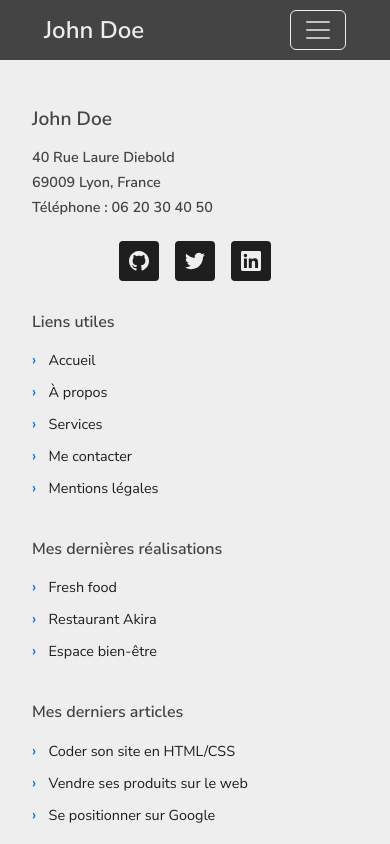
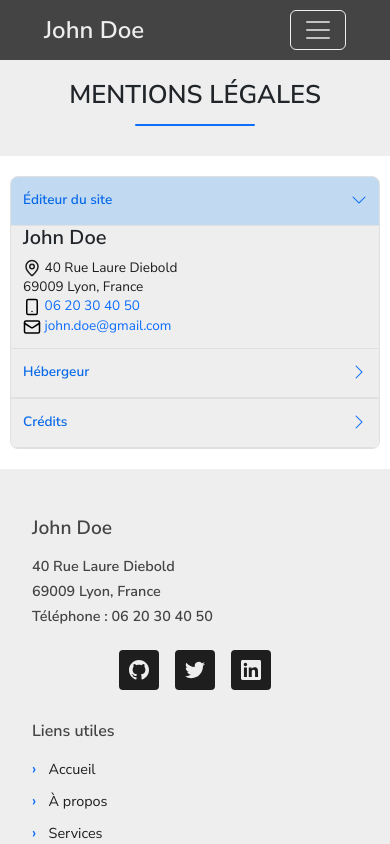
Before and after one commit to 7S-Coder/CV_optimise, a React (Vite) app: page /legal in a window 390 px wide. Shown: the top 844 px of the page. Built offline with nearby package versions, Linux system fonts and the light colour scheme; the HTML template or start-up script is replaced by a standard one.

Commit message:
add legals mentions

```diff
--- a/src/App.css
+++ b/src/App.css
@@ -1,5 +1,6 @@
 @import url('https://fonts.googleapis.com/css2?family=Nunito+Sans:wght@400;600&display=swap');
 @import 'bootstrap/dist/css/bootstrap.min.css';
+@import url('https://cdn.jsdelivr.net/npm/bootstrap-icons@1.11.0/font/bootstrap-icons.css');
 
 * {
   margin: 0;
--- a/src/App.jsx
+++ b/src/App.jsx
@@ -4,6 +4,7 @@ import Services from "./pages/Services";
 import Realisations from "./pages/Realisations";
 import Blog from "./pages/Blog";
 import Contact from "./pages/Contact";
+import Legal from "./pages/Legal";
 import { BrowserRouter as Router, Routes, Route } from "react-router";
 import Footer from './components/Footer';
 import Nav from './components/Nav';
@@ -18,6 +19,7 @@ function App() {
         <Route path="/realisations" element={<Realisations />} />
         <Route path="/blog" element={<Blog />} />
         <Route path="/contact" element={<Contact />} />
+        <Route path="/legal" element={<Legal />} />
       </Routes>
 
     <Footer />
--- a/src/components/Footer.jsx
+++ b/src/components/Footer.jsx
@@ -1,4 +1,5 @@
 import "../css/components/Footer.scss";
+import { Link } from "react-router";
 
 function Footer() {
     return (
@@ -37,7 +38,7 @@ function Footer() {
                         <li><a href="#about">À propos</a></li>
                         <li><a href="#services">Services</a></li>
                         <li><a href="#contact">Me contacter</a></li>
-                        <li><a href="#mentions">Mentions légales</a></li>
+                        <li><Link to="/legal">Mentions légales</Link></li>
                     </ul>
                 </div>
 
--- /dev/null
+++ b/src/css/components/Legal.scss
@@ -0,0 +1,241 @@
+#legal-container {
+
+    a {
+      text-decoration: none;
+    }
+  .hero-legal {
+    background-color: var(--primary-white-color);
+    padding: 50px 0;
+    text-align: center;
+  }
+
+  .hero-legal h1 {
+    font-size: 2.5rem;
+    margin-bottom: 20px;
+    position: relative;
+
+    &::after {
+      content: "";
+      display: block;
+      width: 200px;
+      height: 4px;
+      background-color: var(--primary-color);
+      margin: 1.5rem auto 0;
+      border-radius: 2px;
+    }
+  }
+
+  .hero-legal span {
+    font-size: 1.2rem;
+    color: var(--grey-color);
+  }
+
+  article {
+    max-width: 800px;
+    margin: 40px auto;
+    padding: 0 20px;
+
+    .legal-section {
+      background: var(--primary-white-color);
+      border: 1px solid #e0e0e0;
+      border-radius: 0;
+      overflow: hidden;
+
+      &:first-child {
+        border-top-left-radius: 8px;
+        border-top-right-radius: 8px;
+      }
+
+      &:last-child {
+        border-bottom-left-radius: 8px;
+        border-bottom-right-radius: 8px;
+      }
+
+      &:not(:first-child) {
+        border-top: none;
+      }
+
+      .section-header {
+        padding: 20px;
+        background: var(--primary-white-color);
+        cursor: pointer;
+        display: flex;
+        justify-content: space-between;
+        align-items: center;
+        border-bottom: 1px solid #e0e0e0;
+
+        &:hover {
+          background: #e9ecef;
+        }
+
+        &.active {
+          background: #0080ff2f;
+        }
+
+        h3 {
+          margin: 0;
+          font-size: 1.2rem;
+          color: var(--primary-color);
+          font-weight: 600;
+        }
+
+        h4 {
+          margin: 0;
+          font-size: 1rem;
+          color: rgb(9, 106, 233);
+          font-weight: 600;
+        }
+
+        .toggle-icon {
+          font-size: 1.5rem;
+          font-weight: bold;
+          color: var(--primary-color);
+        }
+
+        i.bi {
+          font-size: 1.2rem;
+          color: var(--primary-color);
+          transition: transform 0.2s ease;
+        }
+      }
+
+      .section-content {
+        padding: 20px;
+        padding-top: 0;
+        background-color: var(--primary-white-color);
+
+        h4 {
+          margin: 0 0 15px 0;
+          font-size: 1.1rem;
+          color: var(--primary-black-color);
+        }
+
+        p {
+          margin:0;
+          color: var(--primary-black-color);
+          line-height: 1.6;
+
+        }
+      }
+    }
+  }
+
+  // Responsive Design
+  @media (max-width: 768px) {
+    .hero-legal {
+      padding: 30px 0;
+
+      h1 {
+        font-size: 2rem;
+        margin-bottom: 15px;
+
+        &::after {
+          width: 150px;
+          height: 3px;
+          margin: 1rem auto 0;
+        }
+      }
+
+      span {
+        font-size: 1rem;
+      }
+    }
+
+    article {
+      margin: 30px auto;
+      padding: 0 15px;
+
+      .legal-section {
+        .section-header {
+          padding: 15px;
+
+          h3 {
+            font-size: 1.1rem;
+          }
+
+          h4 {
+            font-size: 0.9rem;
+          }
+
+          i.bi {
+            font-size: 1.1rem;
+          }
+        }
+
+        .section-content {
+          padding: 15px;
+          padding-top: 0;
+
+          h4 {
+            font-size: 1rem;
+            margin-bottom: 10px;
+          }
+
+          p {
+            font-size: 0.9rem;
+            line-height: 1.5;
+          }
+        }
+      }
+    }
+  }
+
+  @media (max-width: 480px) {
+    .hero-legal {
+      padding: 20px 0;
+
+      h1 {
+        font-size: 1.6rem;
+        margin-bottom: 10px;
+
+        &::after {
+          width: 120px;
+          height: 2px;
+          margin: 0.8rem auto 0;
+        }
+      }
+
+      span {
+        font-size: 0.9rem;
+      }
+    }
+
+    article {
+      margin: 20px auto;
+      padding: 0 10px;
+
+      .legal-section {
+        .section-header {
+          padding: 12px;
+
+          h3 {
+            font-size: 1rem;
+          }
+
+          h4 {
+            font-size: 0.85rem;
+          }
+
+          i.bi {
+            font-size: 1rem;
+          }
+        }
+
+        .section-content {
+          padding: 12px;
+          padding-top: 0;
+
+          h4 {
+            font-size: 0.9rem;
+            margin-bottom: 8px;
+          }
+
+          p {
+            font-size: 0.85rem;
+            line-height: 1.4;
+          }
+        }
+      }
+    }
+  }
+}
--- /dev/null
+++ b/src/pages/Legal.jsx
@@ -0,0 +1,74 @@
+import "../css/components/Legal.scss";
+import { MapPin, Smartphone, Mail, Globe } from "lucide-react";
+import { useState } from "react";
+
+function Legal() {
+  const [openSections, setOpenSections] = useState({
+    editeur: true,
+    hebergeur: false,
+    credits: false
+  });
+
+  const toggleSection = (section) => {
+    setOpenSections(prev => ({
+      ...prev,
+      [section]: !prev[section]
+    }));
+  };
+
+  return (
+    <main id="legal-container">
+      <div className="hero-legal">
+        <h1>MENTIONS LÉGALES</h1>
+      </div>
+
+      <article>
+        <section className={`legal-section ${openSections.editeur ? 'open' : ''}`}>
+          <div className={`section-header ${openSections.editeur ? 'active' : ''}`} onClick={() => toggleSection('editeur')}>
+            <h4>Éditeur du site</h4>
+            <i className={`bi ${openSections.editeur ? 'bi-chevron-down' : 'bi-chevron-right'}`}></i>
+          </div>
+          {openSections.editeur && (
+            <div className="section-content">
+              <h5>John Doe</h5>
+              <p><MapPin size={18}/> 40 Rue Laure Diebold</p>
+              <p>69009 Lyon, France</p>
+              <p><a href="tel:0620304050"><Smartphone color="black" size={18}/> 06 20 30 40 50</a></p>
+              <p><a href="mailto:john.doe@gmail.com"><Mail color="black" size={18}/> john.doe@gmail.com</a></p>
+            </div>
+          )}
+        </section>
+
+        <section className={`legal-section ${openSections.hebergeur ? 'open' : ''}`}>
+          <div className={`section-header ${openSections.hebergeur ? 'active' : ''}`} onClick={() => toggleSection('hebergeur')}>
+            <h4>Hébergeur</h4>
+            <i className={`bi ${openSections.hebergeur ? 'bi-chevron-down' : 'bi-chevron-right'}`}></i>
+          </div>
+          {openSections.hebergeur && (
+            <div className="section-content">
+              <h2>Always Data</h2>
+              <p> 91 rue de Faubourg Saint Honoré <br /> 75008 Paris, France</p>
+              <a href="https://www.alwaysdata.com" target="_blank" rel="noopener noreferrer"><Globe color="black" size={18}/> www.alwaysdata.com</a>
+            </div>
+          )}
+        </section>
+
+        <section className={`legal-section ${openSections.credits ? 'open' : ''}`}>
+          <div className={`section-header ${openSections.credits ? 'active' : ''}`} onClick={() => toggleSection('credits')}>
+            <h4>Crédits</h4>
+            <i className={`bi ${openSections.credits ? 'bi-chevron-down' : 'bi-chevron-right'}`}></i>
+          </div>
+          {openSections.credits && (
+            <div className="section-content">
+              <h2>Crédits</h2>
+              <p>Site développé par John Doe, étudiant du CEF.</p>
+              <p>Les images libres de droits sont issue du site <a href="https://www.pixabay.com" target="_blank" rel="noopener noreferrer">Pixabay</a>.</p>
+            </div>
+          )}
+        </section>
+      </article>
+    </main>
+  );
+}
+
+export default Legal;
```
